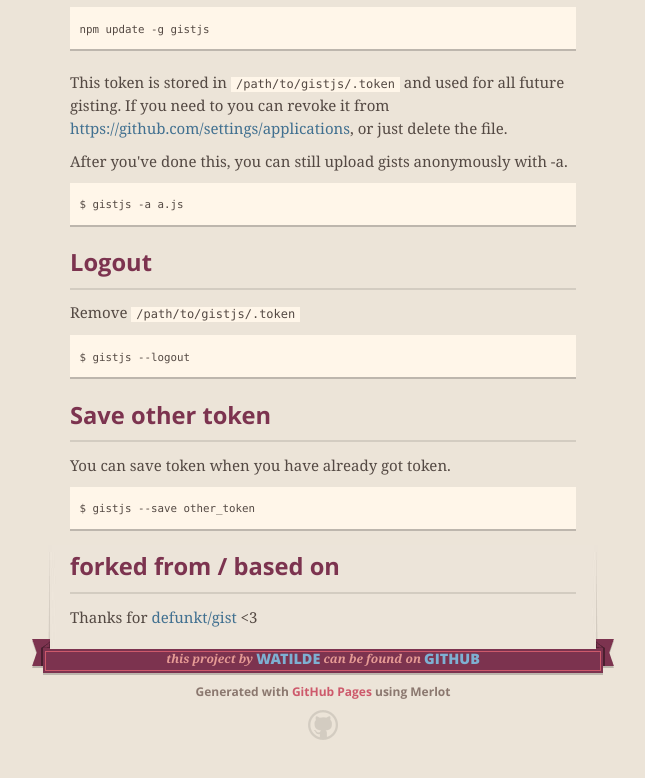
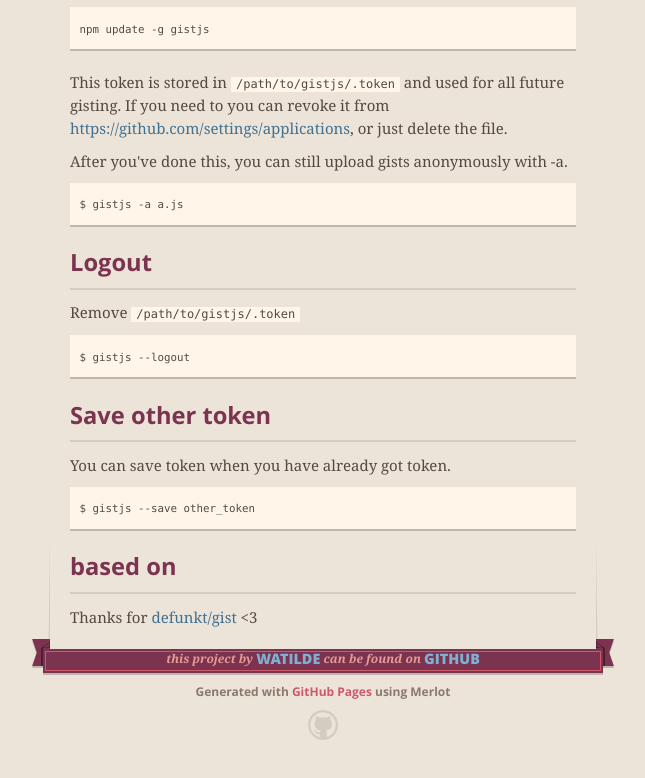
Before and after one commit to watilde/gistjs, a plain HTML site: page index.html in a window 1280 px wide. Shown: the part 2613-3391 px from the top of the page, without its empty margins (317-962 px from the left). Drawn offline with nearby package versions, Linux system fonts and the light colour scheme.

Commit message:
Create gh-pages branch via GitHub

```diff
--- a/index.html
+++ b/index.html
@@ -134,7 +134,7 @@
 </code></pre>
 
 <h2>
-<a id="forked-from--based-on" class="anchor" href="#forked-from--based-on" aria-hidden="true"><span class="octicon octicon-link"></span></a>forked from / based on</h2>
+<a id="based-on" class="anchor" href="#based-on" aria-hidden="true"><span class="octicon octicon-link"></span></a>based on</h2>
 
 <p>Thanks for <a href="https://github.com/defunkt/gist">defunkt/gist</a> &lt;3</p>
       </section>
```
Also changed, not shown: params.json (+1 -1 lines).
